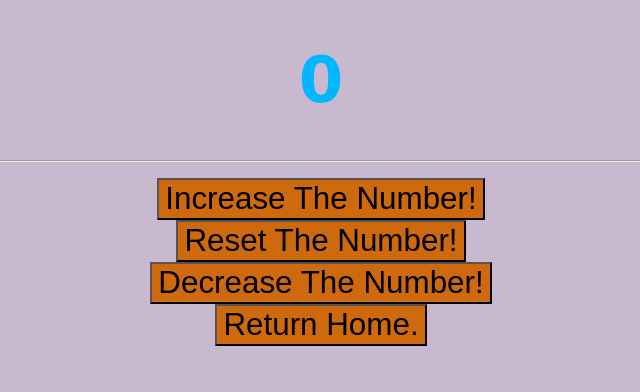
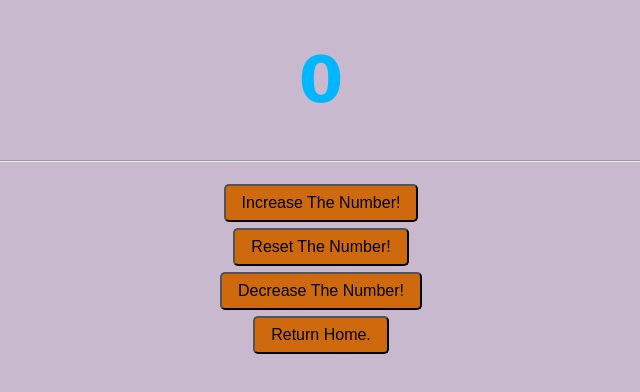
Before and after one commit to magnuschotoborno-sketch/BcxCode, a plain HTML site: page Product1.html in a window 1280 px wide. Shown: the whole page, without its empty margins (319-959 px from the left). Drawn offline with Linux system fonts and the light colour scheme.

Commit message:
Update Product1.css

```diff
--- a/Product1.css
+++ b/Product1.css
@@ -9,9 +9,10 @@ body{
     font-size: 4.14em;
 }
 button{
-    font-size: 0.98em;
+    font-size: 16px;
     background-color: rgb(206, 106, 13);
-    padding: 10px, 24.23px;
+    padding: 8px 16px;
+    border-radius: 5px;
 }
 button:hover{
     background-color: rgb(202, 174, 48);
```
